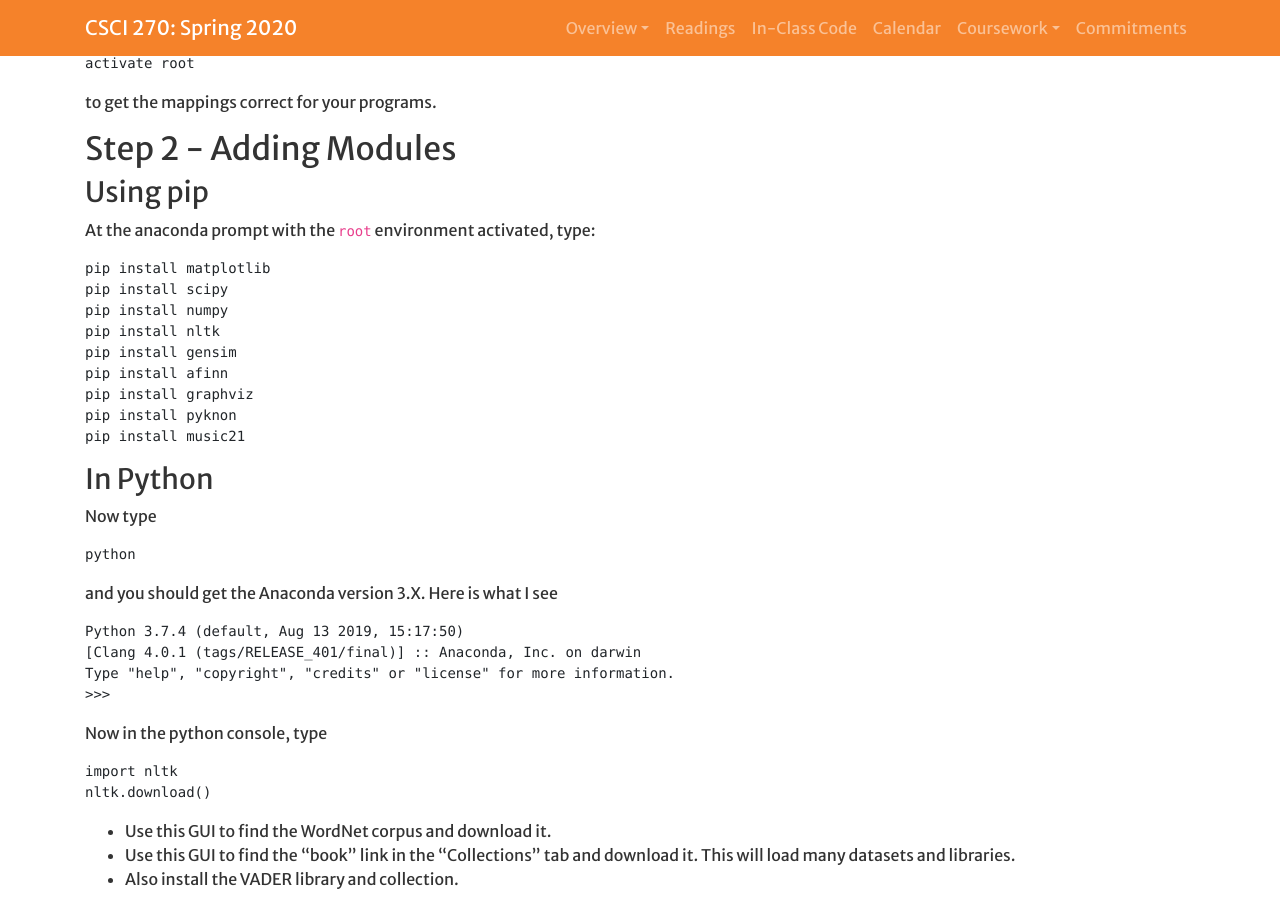
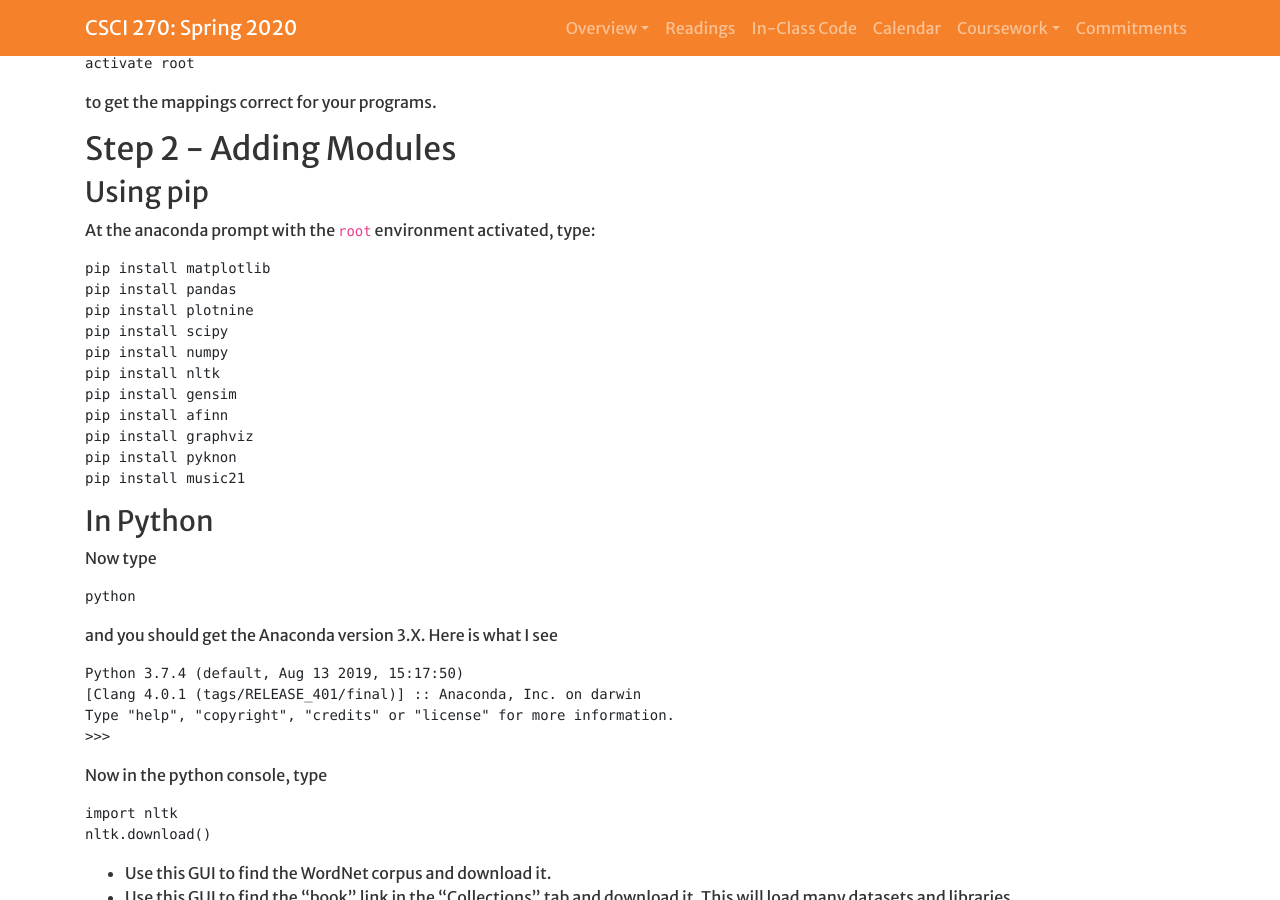
Before and after one commit to Hendrix-CS/csci270, a Jekyll site: the page built from labs/corpus.md, in a window 1280 px wide and 900 px high, scrolled down 868 px. Built offline with Jekyll 4.4.1, drawn with Linux system fonts in a browser that asks for light colours; a script that is not in the unit is left out; our own code applies the rules of GitHub Pages for plain Markdown files.

Commit message:
Adding new libraries to corpus lab

```diff
--- a/labs/corpus.md
+++ b/labs/corpus.md
@@ -58,6 +58,8 @@ to get the mappings correct for your programs.
 At the anaconda prompt with the `root` environment activated, type:
 
     pip install matplotlib
+    pip install pandas
+    pip install plotnine
     pip install scipy
     pip install numpy
     pip install nltk
```
Also changed, not shown: index.md (+1 -0 lines).
